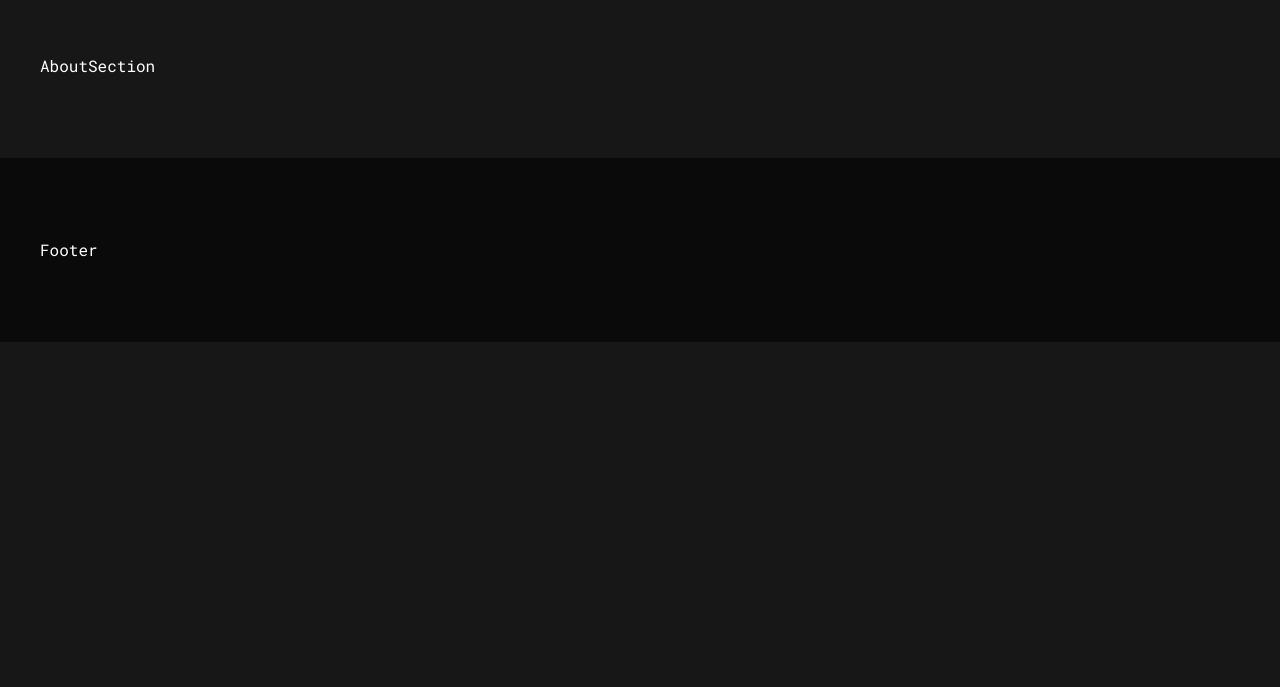
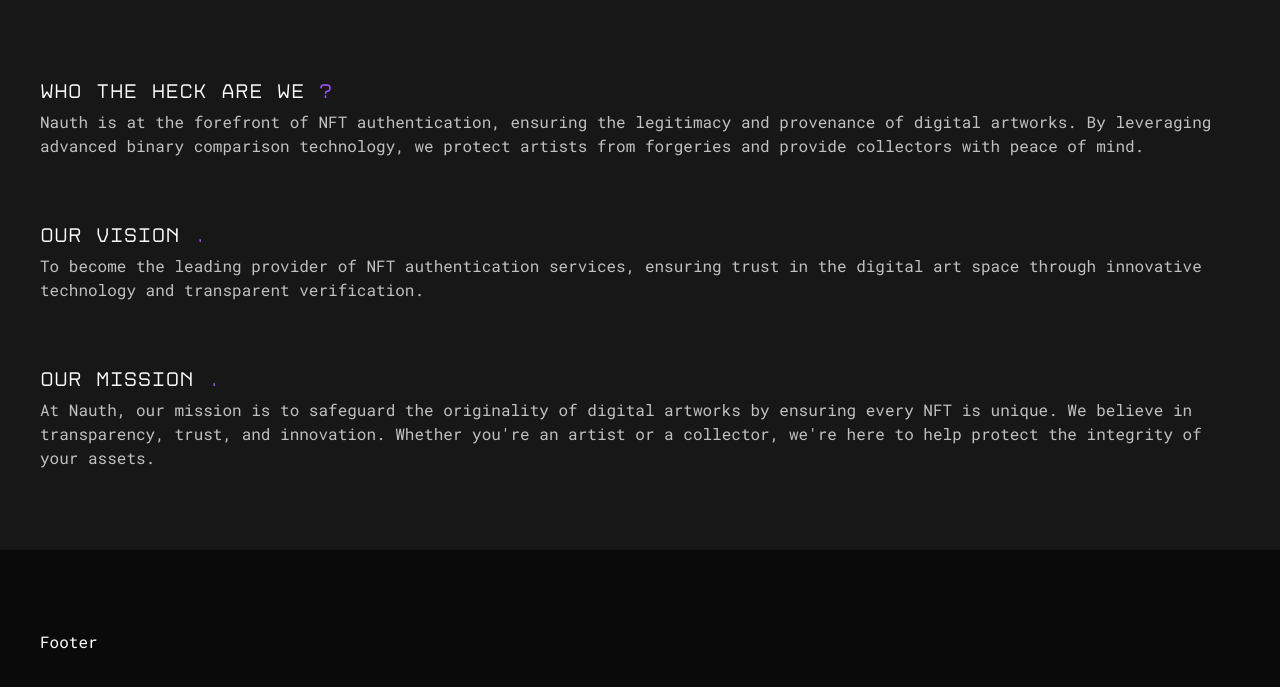
Before and after one commit to AJ1732/nauth, a Next.js app: page / in a window 1280 px wide. Shown: the part 1901-2588 px from the top of the page. Before the commit the page ends 2243 px from the top, so only its background shows below. Built offline with nearby package versions, Linux system fonts and the light colour scheme.

Commit message:
chore: build about section

```diff
--- a/src/components/sections/homepage/AboutSection/index.tsx
+++ b/src/components/sections/homepage/AboutSection/index.tsx
@@ -1,7 +1,45 @@
+import { title } from "process";
+
 const AboutSection = () => {
   return (
-    <section id="about" className="py-10 lg:py-20">
-      AboutSection
+    <section
+      id="about"
+      className="space-y-16 py-28 lg:py-20 [&_article]:space-y-1 [&_article_h3]:text-xl [&_article_p]:text-neutral-300/90"
+    >
+      <article>
+        <h3 className="font-disket-mono">
+          Who the heck are we <span className="text-purple-500">?</span>
+        </h3>
+        <p>
+          Nauth is at the forefront of NFT authentication, ensuring the
+          legitimacy and provenance of digital artworks. By leveraging advanced
+          binary comparison technology, we protect artists from forgeries and
+          provide collectors with peace of mind.
+        </p>
+      </article>
+
+      <article>
+        <h3 className="font-disket-mono">
+          Our Vision <span className="text-purple-500">.</span>
+        </h3>
+        <p>
+          To become the leading provider of NFT authentication services,
+          ensuring trust in the digital art space through innovative technology
+          and transparent verification.
+        </p>
+      </article>
+
+      <article>
+        <h3 className="font-disket-mono">
+          Our Mission <span className="text-purple-500">.</span>
+        </h3>
+        <p>
+          At Nauth, our mission is to safeguard the originality of digital
+          artworks by ensuring every NFT is unique. We believe in transparency,
+          trust, and innovation. Whether you're an artist or a collector,
+          we&apos;re here to help protect the integrity of your assets.
+        </p>
+      </article>
     </section>
   );
 };
--- a/src/components/sections/homepage/IntroSection/index.tsx
+++ b/src/components/sections/homepage/IntroSection/index.tsx
@@ -1,6 +1,6 @@
 const IntroSection = () => {
   return (
-    <section className="py-20 lg:py-10">
+    <section className="pb-20 pt-32 lg:pb-10 lg:pt-16">
       <p className="text-justify text-lg leading-10 md:text-xl md:leading-[3rem] lg:text-2xl lg:leading-[4rem]">
         Welcome to <span className="text-purple-500">Nauth</span>, your reliable
         partner in securing the authenticity of digital art. Our innovative
```
